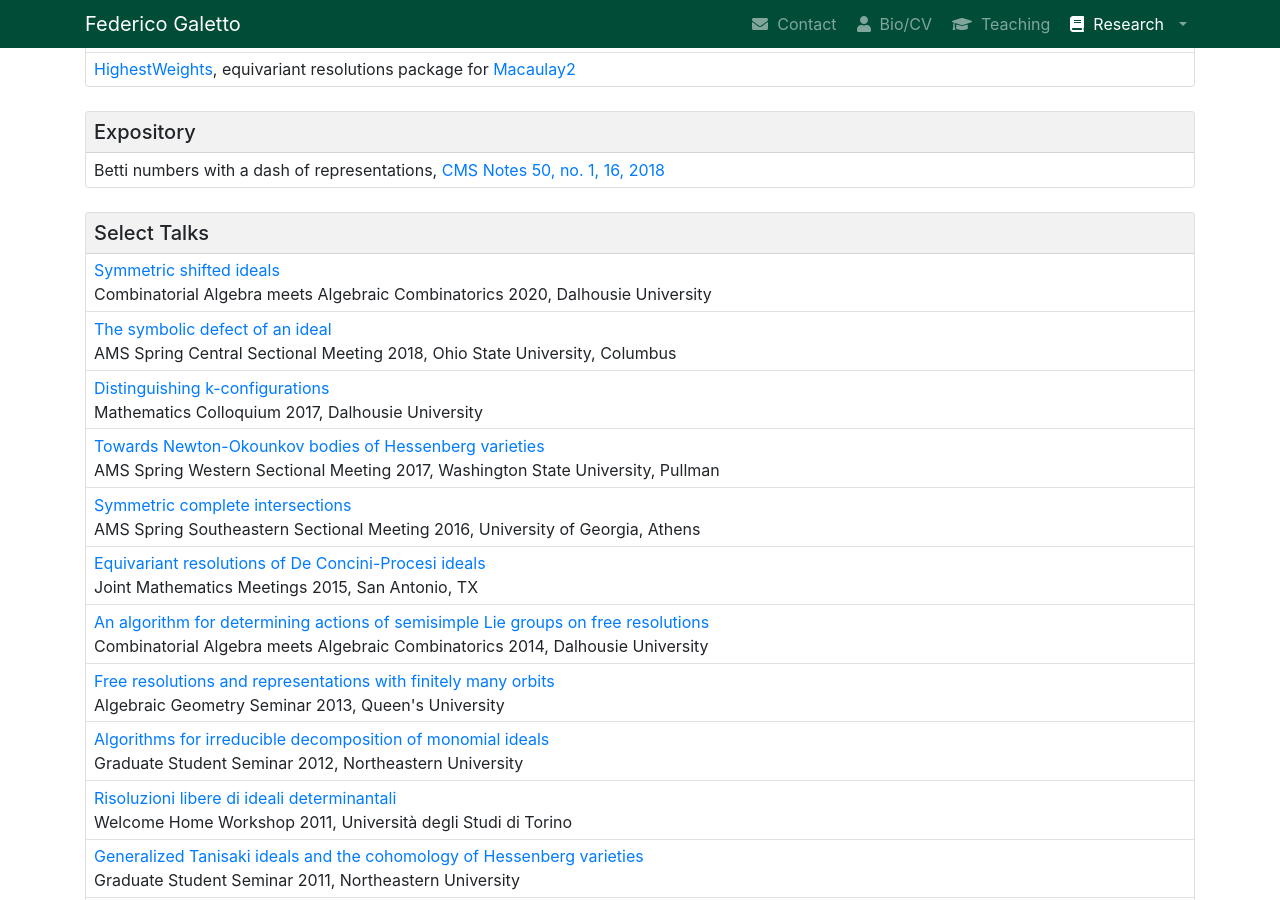
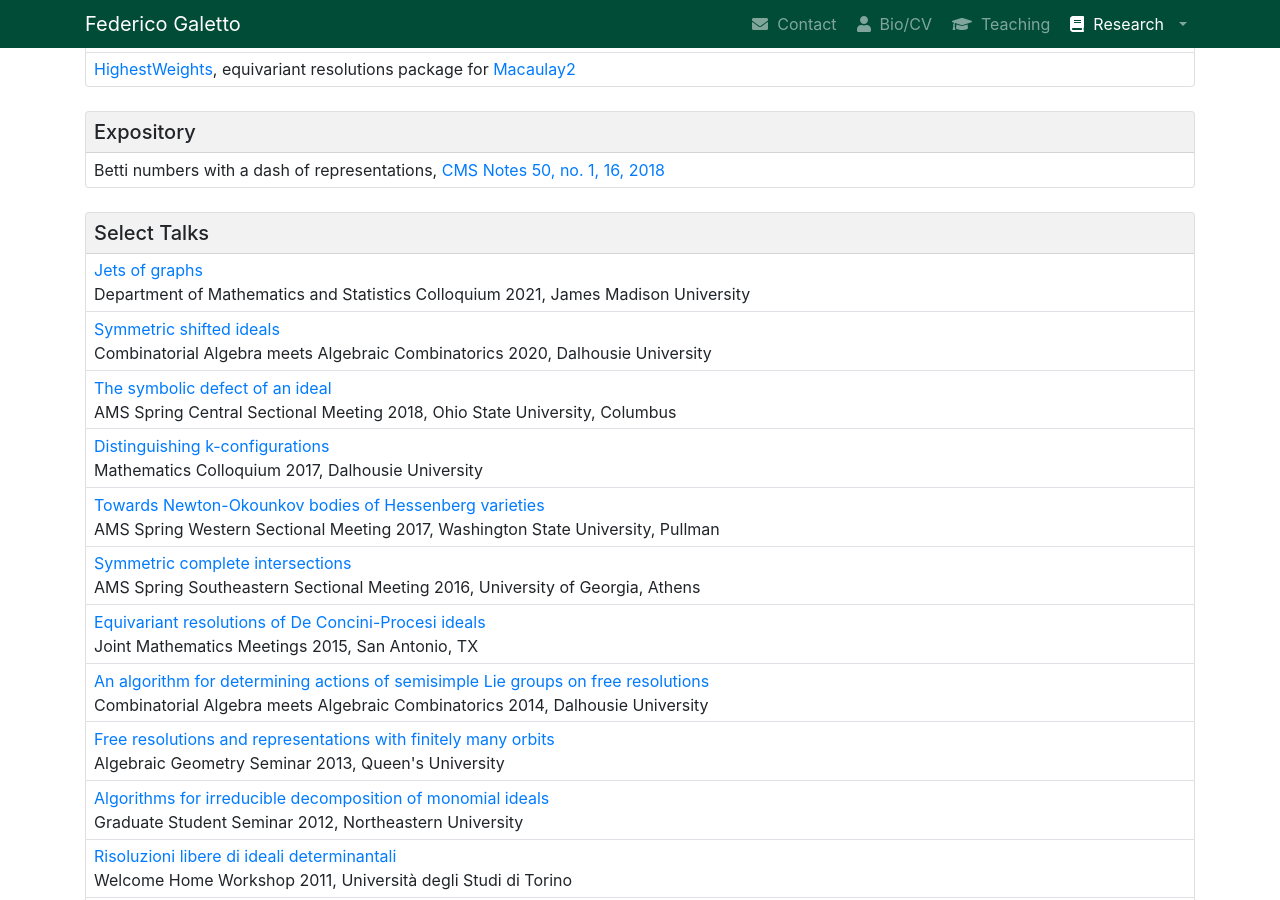
Before and after one commit to galettof/galettof.github.io, a Jekyll site: the page built from research.html, in a window 1280 px wide and 900 px high, scrolled down 1204 px. Built offline with Jekyll 4.4.1, drawn with Linux system fonts in a browser that asks for light colours; nearby versions of some CDN libraries; formulas are drawn with MathJax 3.

Commit message:
added jmu talk on jets of graphs

```diff
--- a/_data/talks.yml
+++ b/_data/talks.yml
@@ -65,3 +65,8 @@ talks:
   place: Combinatorial Algebra meets Algebraic Combinatorics 2020, Dalhousie University
   file: 2020ssi.pdf
   date: 2020-01-25
+
+- title: Jets of graphs
+  place: Department of Mathematics and Statistics Colloquium 2021, James Madison University
+  file: 2021jg.pdf
+  date: 2021-04-05
```
Also changed, not shown: 1 other file.
